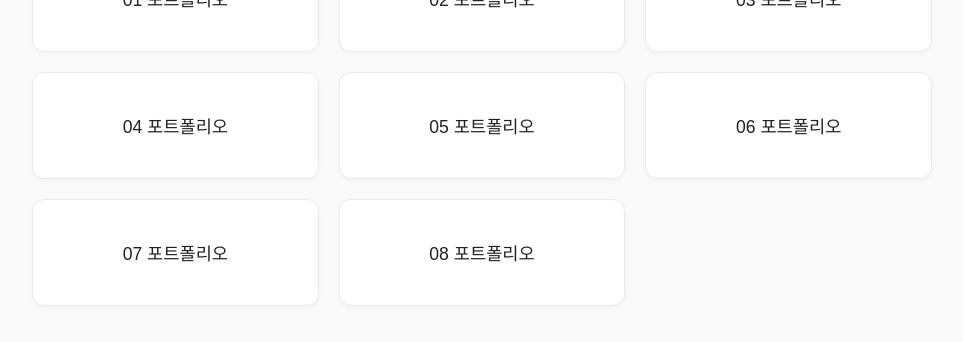
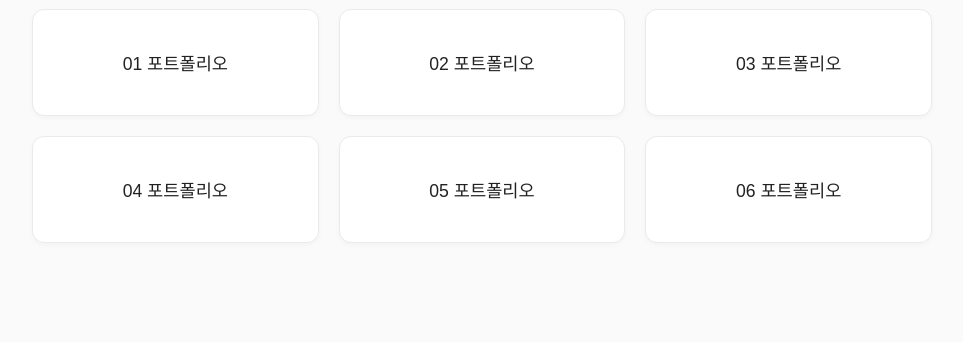
Before and after one commit to yjbom1991-code/portfolio-code, a plain HTML site: page index.html in a window 1280 px wide. Shown: the part 308-650 px from the top of the page, without its empty margins (158-1121 px from the left). Drawn offline with Linux system fonts and the light colour scheme; a web font is replaced by a local one.

Commit message:
Update index.html

```diff
--- a/index.html
+++ b/index.html
@@ -91,9 +91,9 @@
     <li><a href="./04/">04 포트폴리오</a></li>
     <li><a href="./05/">05 포트폴리오</a></li>
     <li><a href="./06/">06 포트폴리오</a></li>
-    <li><a href="./07/">07 포트폴리오</a></li>
+    <!--li><a href="./07/">07 포트폴리오</a></li>
     <li><a href="./08/">08 포트폴리오</a></li>
-    <!--li><a href="./09/">09 포트폴리오</a></li-->
+    <li><a href="./09/">09 포트폴리오</a></li-->
   </ul>
 </body>
 </html>
```
